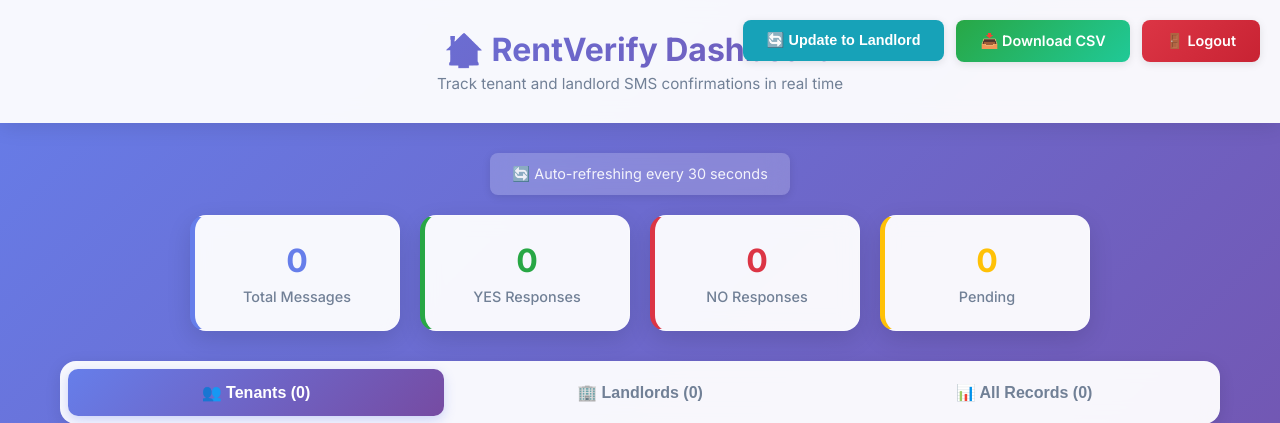
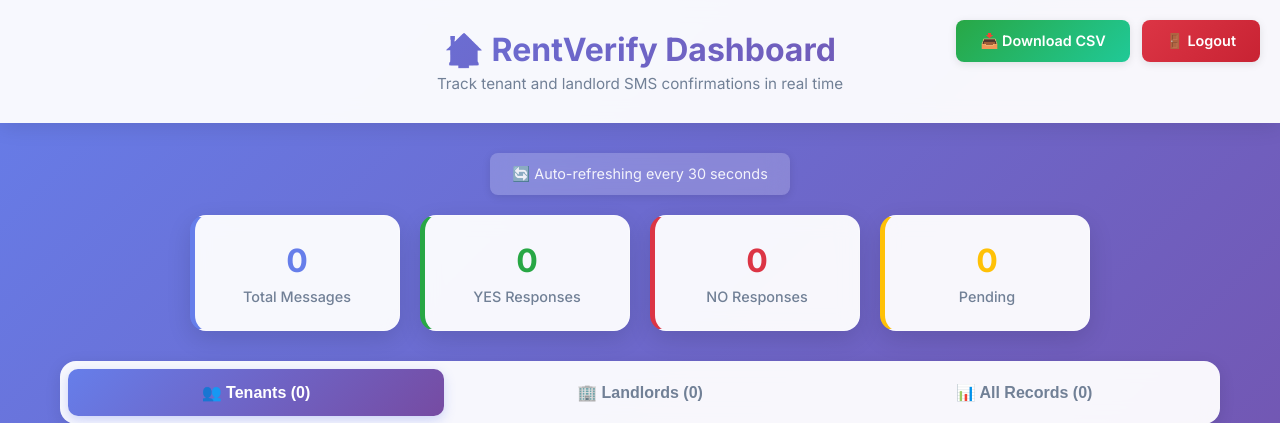
Before and after one commit to aminahamdani/rent-verify-bot, a Flask app: page /dashboard in a window 1280 px wide. Shown: the top 423 px of the page. Run offline with Flask 3, Linux system fonts and the light colour scheme; the visitor is signed in with stand-in values (Sample User, id 1); data that the repository does not hold is empty; parts of the project's set-up code (start-up, migrations or seed data) failed here and were passed over; some libraries are stand-ins or nearby versions.

Commit message:
Remove Update to Landlord button from dashboard

```diff
--- a/templates/dashboard.html
+++ b/templates/dashboard.html
@@ -474,12 +474,9 @@
                 <h1>🏠 RentVerify Dashboard</h1>
                 <p>Track tenant and landlord SMS confirmations in real time</p>
             </div>
-        <div class="header-actions">
-                <form method="POST" action="{{ url_for('dashboard.update_to_landlord') }}" style="display: inline;">
-                    <button type="submit" class="btn btn-update" onclick="return confirm('This will update all existing records to \"landlord\" type. Continue?');">🔄 Update to Landlord</button>
-                </form>
+            <div class="header-actions">
                 <a href="{{ url_for('dashboard.export_csv') }}" class="btn btn-export">📥 Download CSV</a>
-            <a href="{{ url_for('logout') }}" class="btn btn-logout">🚪 Logout</a>
+                <a href="{{ url_for('logout') }}" class="btn btn-logout">🚪 Logout</a>
             </div>
         </div>
     </header>
```
